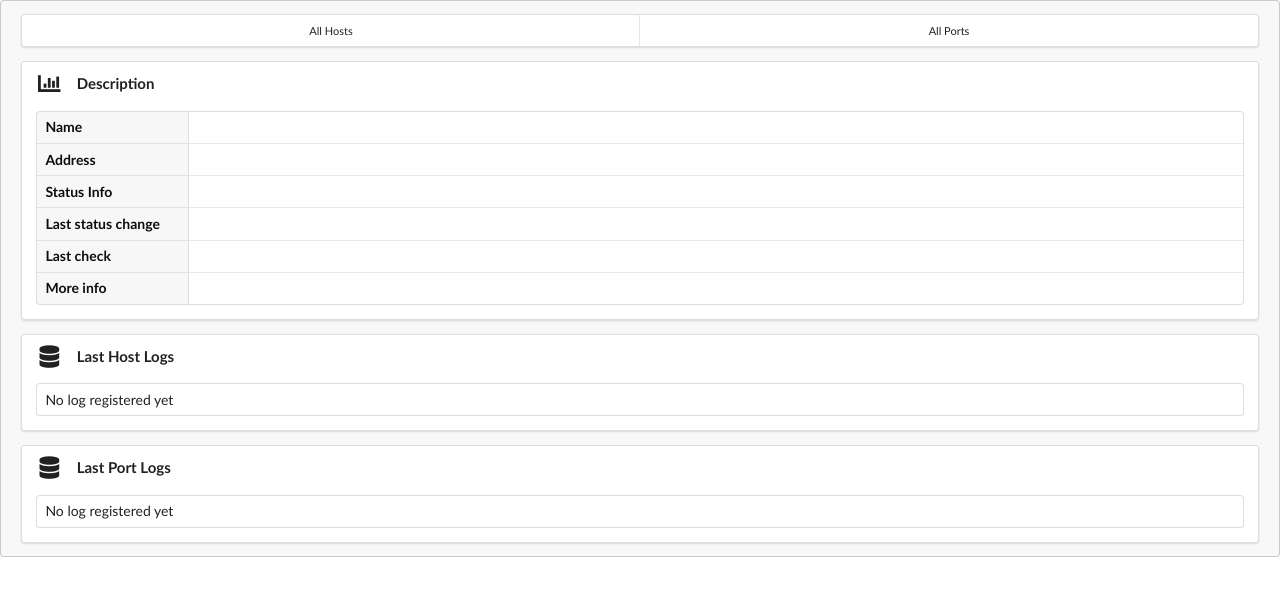
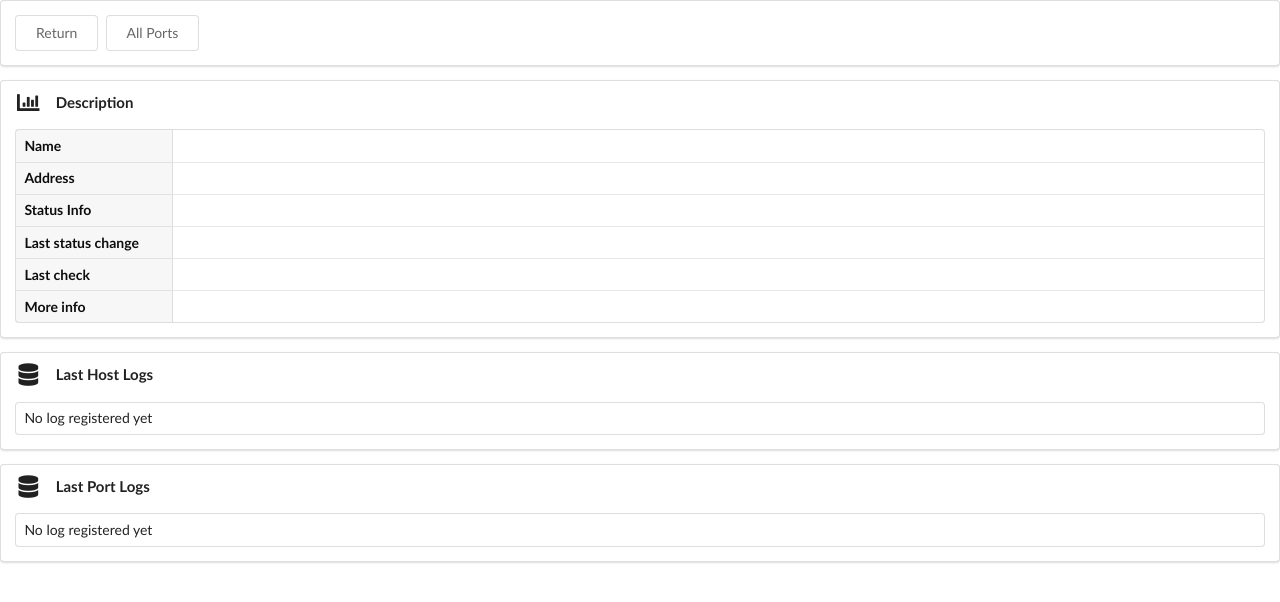
Before and after one commit to diegogslomp/monitor, a Django app: template templates/monitor/detail.html in a window 1280 px wide. Shown: the top 602 px of the page. Run offline with Django 3.2, Linux system fonts and the light colour scheme; the template is opened without the code that fills it, so the values that code supplies are empty.

Commit message:
main menu removed, adde buttons @ detail

```diff
--- a/templates/monitor/base.html
+++ b/templates/monitor/base.html
@@ -8,13 +8,7 @@
     <link rel="stylesheet" type="text/css" href="{% static 'monitor/css/semantic.min.css' %}" />
     <link rel="shortcut icon" href="{% static 'monitor/favicon.ico' %}">
 <body>
-    <div class="ui secondary message">
-        <div class="ui mini two item menu">
-            <a class="item" href="{% url 'monitor:index' %}">All Hosts</a>
-            <a class="item" href="{% url 'monitor:ports' %}">All Ports</a>
-        </div>
-        {% block content %}{% endblock %}
-    </div>
+    {% block content %}{% endblock %}
     {% block javascript %}{% endblock %}
 </body>
 </html>
--- a/templates/monitor/detail.html
+++ b/templates/monitor/detail.html
@@ -3,7 +3,10 @@
 {% block title %} Detailed Host {% endblock %}
 
 {% block content %}
-
+    <div class="ui segment">
+        <a href="{% url 'monitor:index' %}" class="ui basic button">Return</a>
+        <a href="{% url 'monitor:ports' %}" class="ui basic button">All Ports</a>
+    </div>
     <div class="ui segment">
         <h4 class="ui header">
             <i class="bar chart icon"></i>
```
